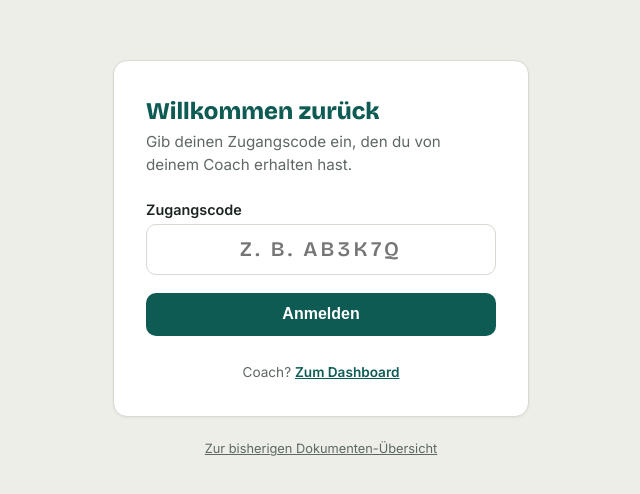
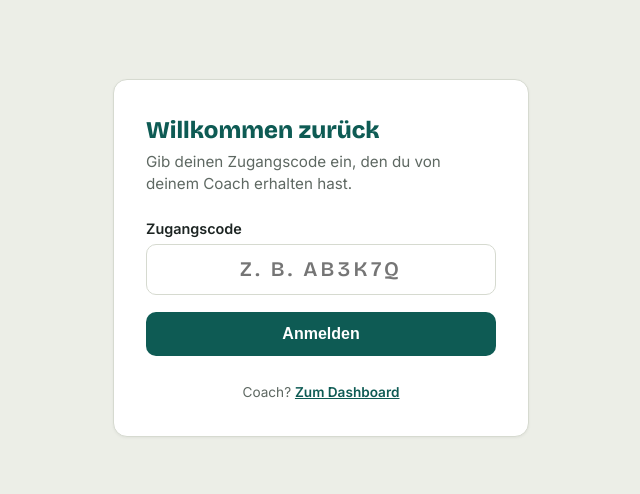
Before and after one commit to zefanja/cpd, a website: page SPAs/login.html in a window 1280 px wide. Shown: the part 142-636 px from the top of the page, without its empty margins (319-959 px from the left). Drawn offline with nearby package versions, Linux system fonts and the light colour scheme.

Commit message:
* moved link

```diff
--- a/SPAs/login.html
+++ b/SPAs/login.html
@@ -42,8 +42,6 @@ button:hover:not(:disabled){background:#0a4740}
 .msg.hidden{display:none}
 .coach-link{display:block;text-align:center;margin-top:1.75rem;font-size:.85rem;color:var(--muted)}
 .coach-link a{color:var(--petrol);font-weight:600}
-.site-footer{font-size:.8rem;color:var(--muted);text-align:center}
-.site-footer a{color:var(--muted);text-decoration:underline}
 </style>
 </head>
 <body>
@@ -58,9 +56,6 @@ button:hover:not(:disabled){background:#0a4740}
   </form>
   <div class="coach-link">Coach? <a href="coach/dashboard.html">Zum Dashboard</a></div>
 </div>
-<footer class="site-footer">
-  <a href="../uebersicht.html">Zur bisherigen Dokumenten-Übersicht</a>
-</footer>
 
 <script src="https://cdn.jsdelivr.net/npm/@supabase/supabase-js@2/dist/umd/supabase.js"></script>
 <script src="./shared/cpd-config.js"></script>
```
Also changed, not shown: SPAs/coach/dashboard.html (+5 -0 lines).
